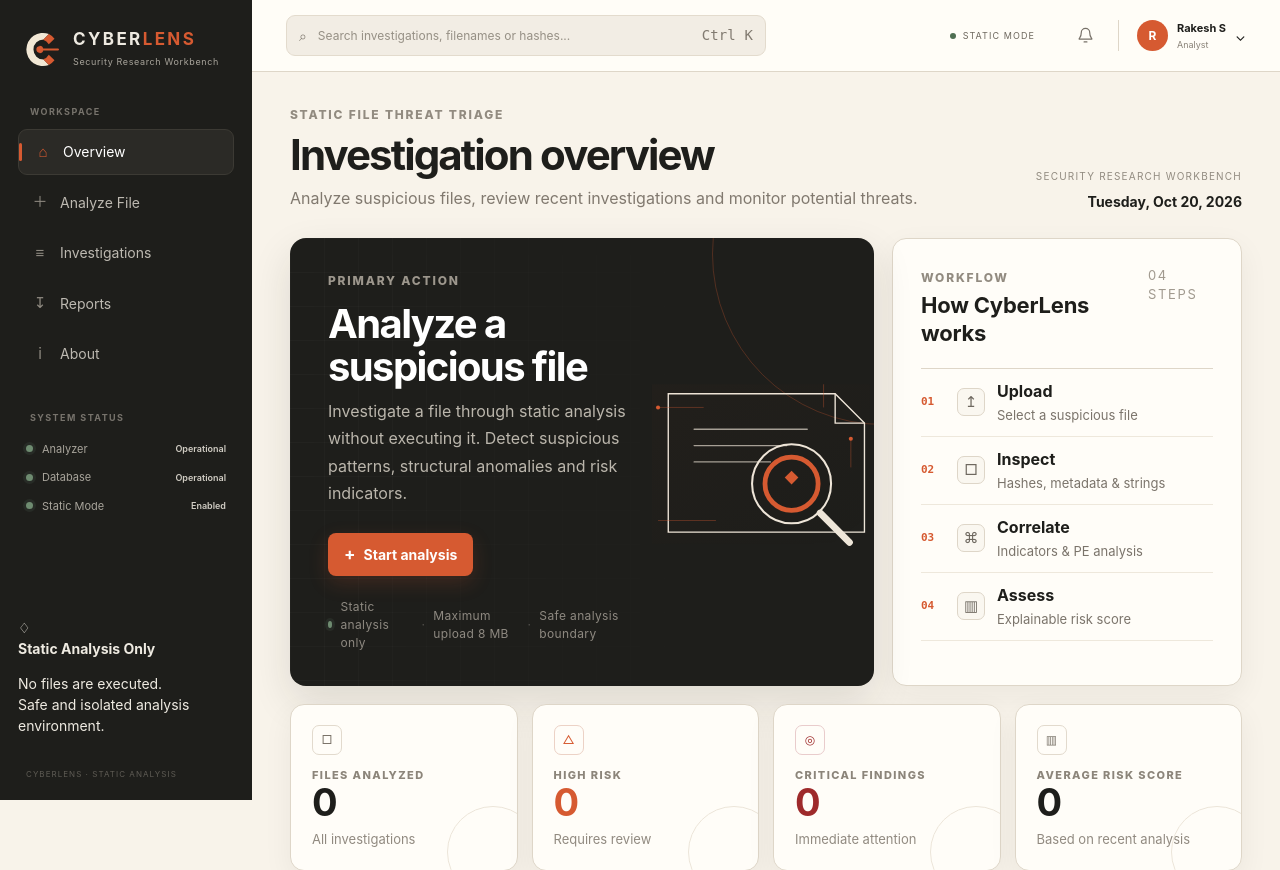
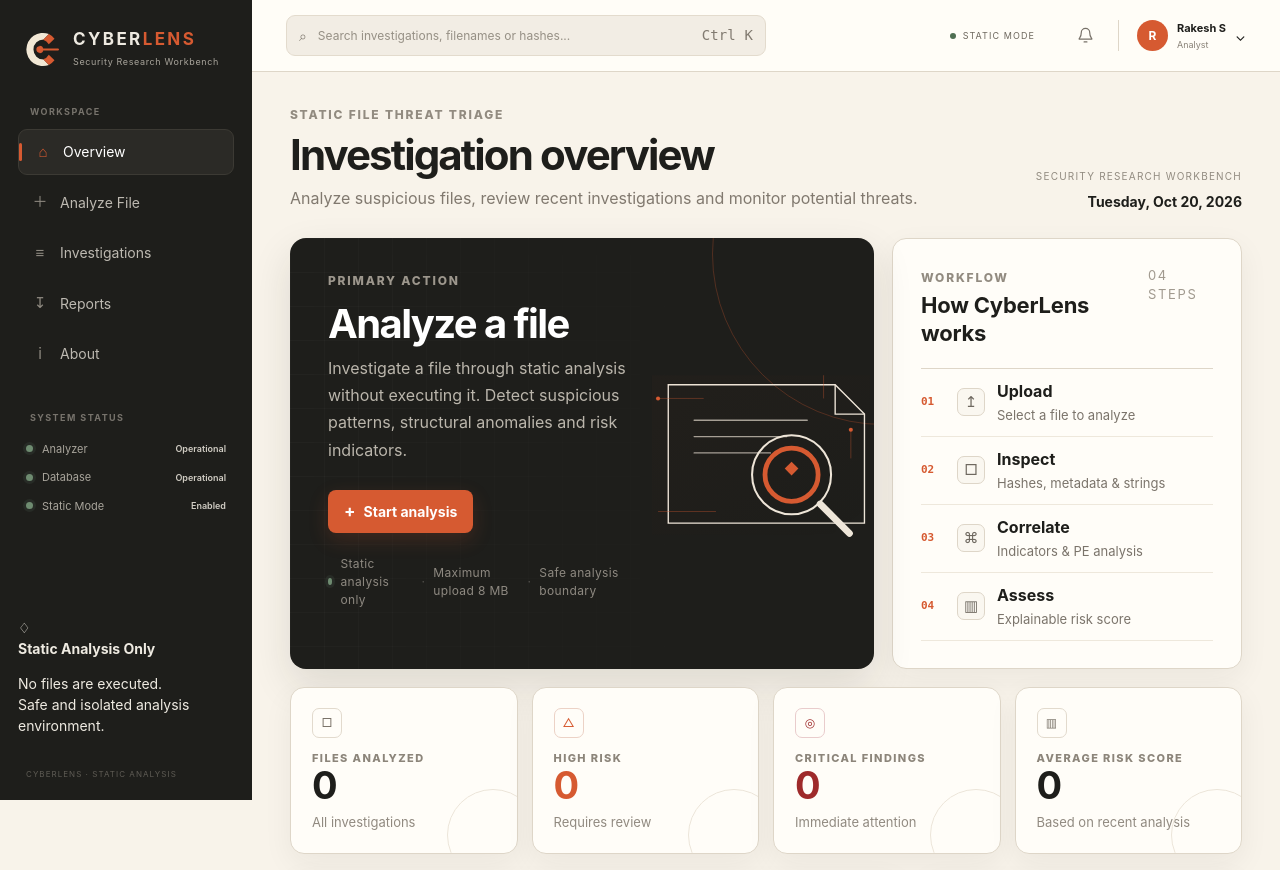
Before and after one commit to rakeshhraki/CyberLens, a Flask app: page / in a window 1280 px wide. Shown: the top 870 px of the page. Run offline with Flask 3, Linux system fonts and the light colour scheme; data that the repository does not hold is empty.

Commit message:
Add project screenshots and update README

```diff
--- a/templates/dashboard.html
+++ b/templates/dashboard.html
@@ -40,7 +40,7 @@
             </div>
 
             <h2>
-                Analyze a suspicious file
+                Analyze a file
             </h2>
 
             <p>
@@ -249,7 +249,7 @@
                 <span>
                     <strong>Upload</strong>
                     <small>
-                        Select a suspicious file
+                        Select a file to analyze
                     </small>
                 </span>
             </div>
```
Also changed, not shown: Analysis Result.png (added), Analyze.png (added), Dashboard.png (added), Investigations.png (added), README.md, Reports.png (added).
